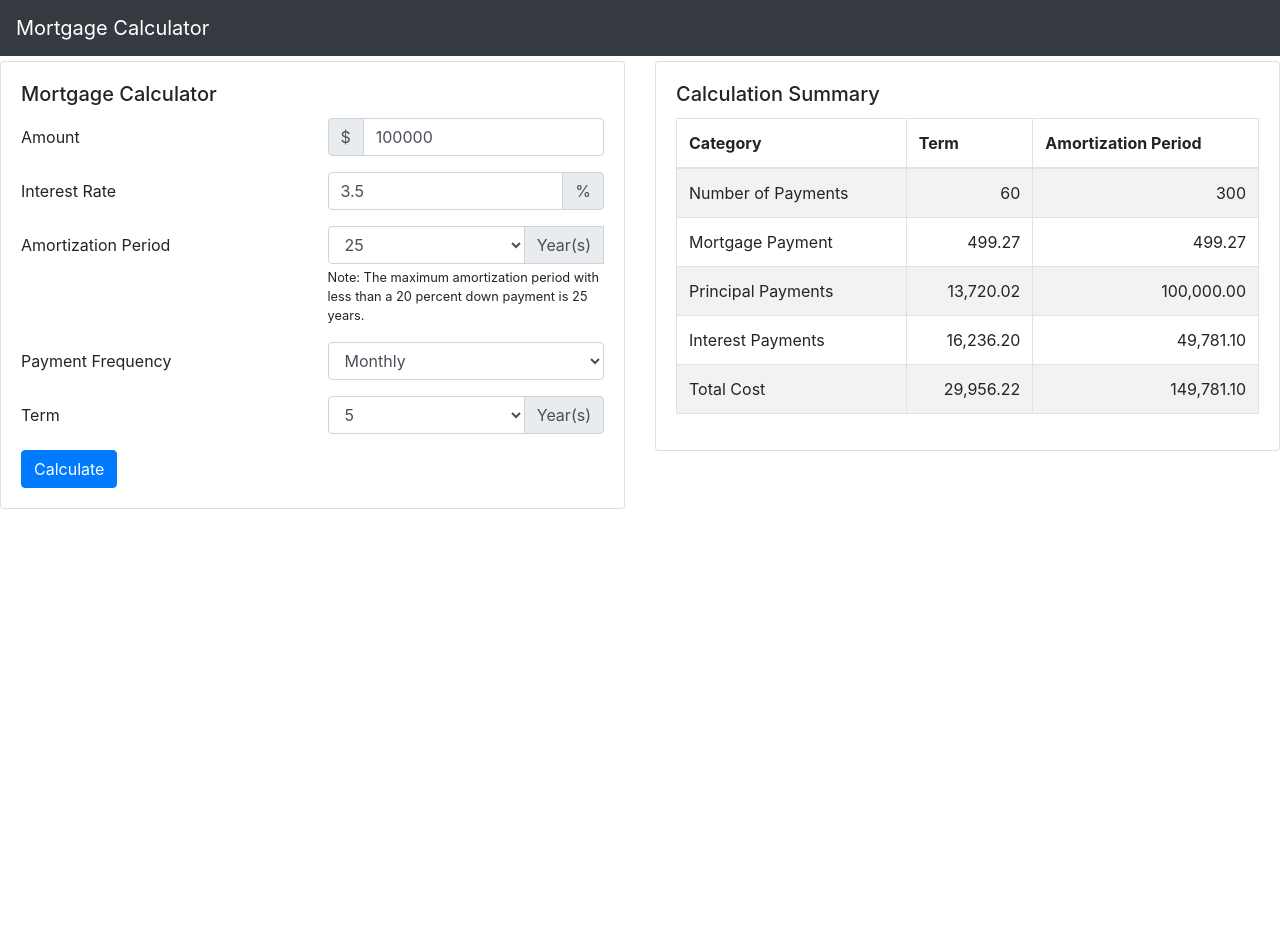
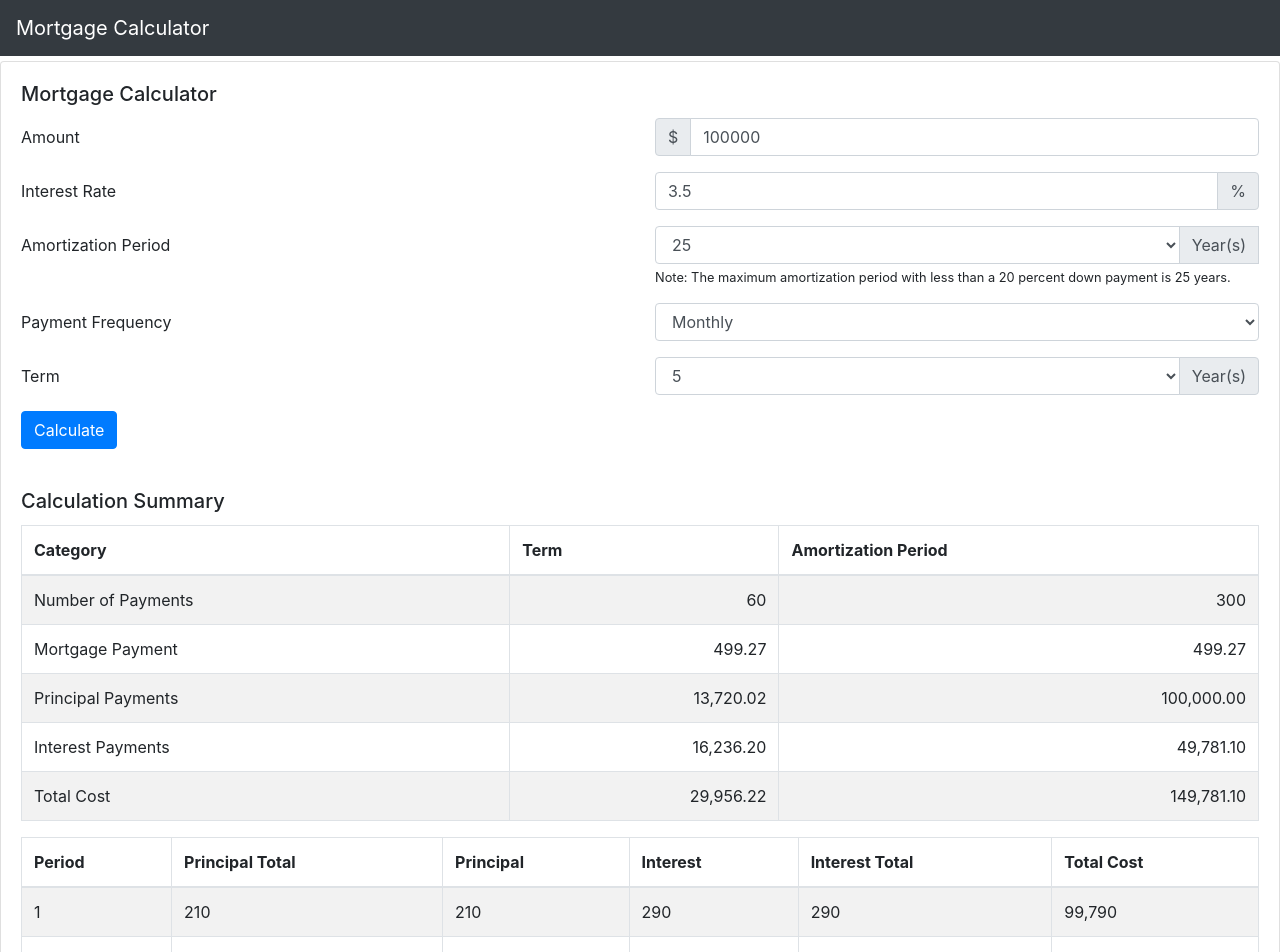
Before and after one commit to personalfinancecanada/mortgage-calculator, a React (Create React App) app: page / in a window 1280 px wide. Shown: the top 952 px of the page. Before the commit the page ends 800 px from the top, so only its background shows below. Built offline with nearby package versions, Linux system fonts and the light colour scheme.

Commit message:
minor cleanup and refactoring

```diff
--- a/src/App.js
+++ b/src/App.js
@@ -1,7 +1,7 @@
 import React from 'react';
 import './App.css';
 
-import { Navbar, Container } from 'react-bootstrap';
+import { Navbar, Container, CardDeck } from 'react-bootstrap';
 import MortgageCalculator from './MortgageCalculator';
 
 class App extends React.Component{
@@ -12,7 +12,9 @@ class App extends React.Component{
             <Navbar.Brand href="/">Mortgage Calculator</Navbar.Brand>
           </Navbar>
           <Container id="mainContainer" fluid="true">
-            <MortgageCalculator></MortgageCalculator>
+            <CardDeck>
+              <MortgageCalculator></MortgageCalculator>
+            </CardDeck>
           </Container>
       </div>
     );
--- a/src/MortgageCalculator.js
+++ b/src/MortgageCalculator.js
@@ -53,8 +53,6 @@ class MortgageCalculator extends React.Component {
     }
     render () {
         return (
-            <Row>
-                <Col lg="6">
             <Card>
                 <Card.Body>
                     <Card.Title>Mortgage Calculator</Card.Title>
@@ -164,12 +162,8 @@ class MortgageCalculator extends React.Component {
                         </Button>
                     </Form>
                 </Card.Body>
+                <MortgageSummary mortgageAmount={this.state.mortgageAmount} interestRate={this.state.interestRate} amortizationPeriod={this.state.amortizationPeriod} paymentFrequency={this.state.paymentFrequency} term={this.state.term}></MortgageSummary>
             </Card>
-                </Col>
-                <Col lg="6">
-                    <MortgageSummary mortgageAmount={this.state.mortgageAmount} interestRate={this.state.interestRate} amortizationPeriod={this.state.amortizationPeriod} paymentFrequency={this.state.paymentFrequency} term={this.state.term}></MortgageSummary>
-                </Col>
-            </Row>
         );
     }
 }
--- a/src/MortgageSummary.js
+++ b/src/MortgageSummary.js
@@ -18,6 +18,7 @@ class MortgageSummary extends React.Component {
         var principalTotal = 0;
         var interestTotalTerm = 0;
         var principalTotalTerm = 0;
+
         for (var year=1; year<=props.amortizationPeriod; year++) {
             if (year > props.term && term) {
                 term = false;
@@ -61,8 +62,19 @@ class MortgageSummary extends React.Component {
         const textAlignRight = {
             textAlign: 'right'
         };
+        var items = this.state.amortization.map(function (amortizationPeriod, index) {
             return (
-            <Card>
+                <tr key={index}>
+                    <td>{index + 1}</td>
+                    <td>{Math.round(amortizationPeriod.principalTotal).toLocaleString()}</td>
+                    <td>{Math.round(amortizationPeriod.principalMonth).toLocaleString()}</td>
+                    <td>{Math.round(amortizationPeriod.interestMonth).toLocaleString()}</td>
+                    <td>{Math.round(amortizationPeriod.interestTotal).toLocaleString()}</td>
+                    <td>{Math.round(amortizationPeriod.balance).toLocaleString()}</td>
+                </tr>
+            );
+        });
+    return (
             <Card.Body>
                 <Card.Title>Calculation Summary</Card.Title>
                 <Table striped bordered>
@@ -101,9 +113,20 @@ class MortgageSummary extends React.Component {
                         </tr>
                     </tbody>
                 </Table>
+                <Table striped bordered>
+                    <thead>
+                        <th>Period</th>
+                        <th>Principal Total</th>
+                        <th>Principal</th>
+                        <th>Interest</th>
+                        <th>Interest Total</th>
+                        <th>Total Cost</th>
+                    </thead>
+                    <tbody>
+                        {items}
+                    </tbody>
+                </Table>
             </Card.Body>
-            </Card>
-
         );
     }
 }
```
Lines whose indentation alone changed are shown as unchanged.
